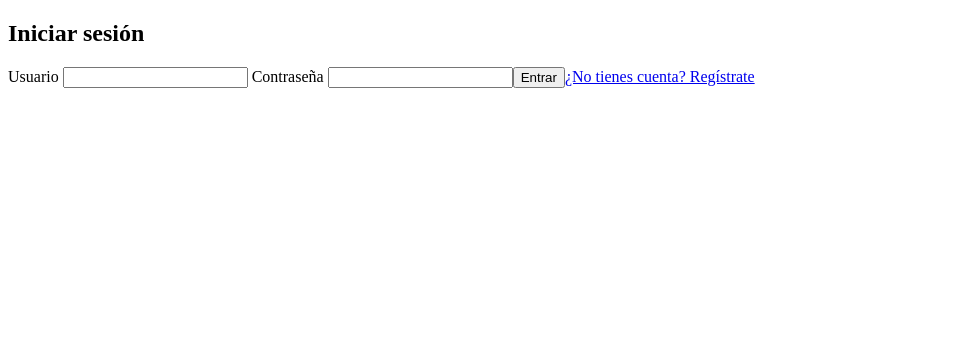
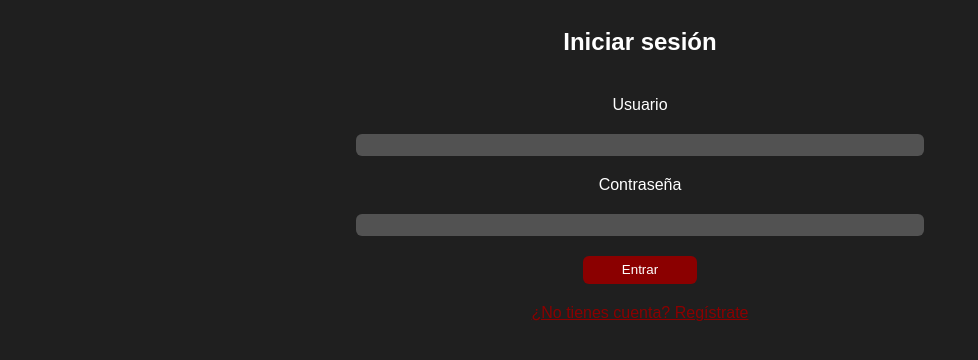
Before and after one commit to djesuscp/SPA_CRUD_Employee-DepartmentV2, an Angular app in the folder frontend/: page /login in a window 1280 px wide. Shown: the top 360 px of the page, without its empty margins (0-978 px from the left). Built offline with nearby package versions, Linux system fonts and the light colour scheme.

Commit message:
Emergency save dated: 2025-06-02 19:56:26

```diff
--- a/frontend/src/app/admin/pages/dashboard/admin-dashboard.component.scss
+++ b/frontend/src/app/admin/pages/dashboard/admin-dashboard.component.scss
@@ -1,62 +1,89 @@
-/* Main menu and nav bar settings.
-:root {
-    color-scheme: dark;
+// Main variables.
+
+// Color.
+$color_base_background: #1f1f1f;
+$color_button: darkred;
+$color_font: white;
+
+// Fonts.
+$font_primary: Arial, Helvetica, sans-serif;
+
+// Borders.
+$border_thickness: 0px;
+$border_radius: 6px;
+
+@mixin flex($direction, $text_align) {
+  display: flex;
+  flex-direction: $direction;
+  text-align: $text_align;
 }
 
-section {
-    display: flex;
+.dashboard-container {
+  @include flex(column, center);
+  background-color: $color_base_background;
+  font-family: $font_primary;
+  color: $color_font;
+  padding: 2rem;
+
+  .content {
+    @include flex(row, center);
     justify-content: space-around;
-    background-color: darkred;
-    margin-bottom: 1em;
-}
-
-button, a {
-    background-color: darkred;
-    text-decoration: none;
-    text-align: center;
-    color: white;
-}
-
-button {
-    border: 0px;
-    border-radius: 6px;
-    padding: 0.75em;
-}
-
-a {
-    border: 0px;
-    padding: 0.75em;
-    width: 100%;
-}
-
-button:hover, a:hover {
-    background-color: red;
-}
-
-button:active, a:active {
-    background-color: pink;
-}*/
-
-
-.dashboard-container {
-  //font-family: Arial, Helvetica, sans-serif;
-  //color: $color_font;
-  padding: 2rem;
-  h1 {
-    margin-bottom: 1rem;
-  }
-
-  .section {
-    margin-bottom: 2rem;
+    section {
+      border: 4px solid lighten($color: $color_base_background, $amount: 10%);
+      padding: 2em;
+      margin-bottom: 2em;
+      width: 45%;
+      justify-items: center;
+      h2 {
+        margin-bottom: 1.5em;
+      }
+      form {
+        @include flex(column, center);
+        width: 45%;
+        gap: 0.75em;
+        select {
+          background-color: lighten($color: $color_base_background, $amount: 20%);
+          color: $color_font;
+        }
+        input {
+          background-color: lighten($color: $color_base_background, $amount: 20%);
+          color: $color_font;
+          border: $border_thickness;
+          border-radius: $border_radius;
+          height: 1.5em;
+        }
+      }
+    }
   }
 
   .error {
     color: red;
     font-weight: bold;
   }
+
+  button {
+    border: $border_thickness;
+    border-radius: $border_radius;
+    padding: 0.5em;
+    background-color: $color_button;
+    text-decoration: none;
+    text-align: center;
+    color: white;
+    &:hover {
+      background-color: lighten($color: $color_button, $amount: 25%);
+    }
+    &:active {
+      background-color: lighten($color: $color_button, $amount: 45%);
+    }
+    &:disabled {
+      background-color: lighten($color: $color_base_background, $amount: 15%);
+      color: darken($color: $color_font, $amount: 25%);
+    }
+  }
 }
 
 table {
+  background-color: lighten($color: $color_base_background, $amount: 20%);
   width: 100%;
   border-collapse: collapse;
   margin-bottom: 2rem;
@@ -68,10 +95,25 @@ table {
   }
 
   th {
-    background-color: #f4f4f4;
+    background-color: lighten($color: $color_base_background, $amount: 15%);
   }
 
-  button {
-    margin-right: 0.5rem;
+  .tButtons {
+    @include flex(row, center);
+    justify-content: center;
+    gap: 0.35em;
+  }
+
+  .edit {
+    width: 45%;
+  }
+
+  .delete {
+    width: 45%;
   }
 }
+
+.logout {
+  width: 20%;
+  align-self: center;
+}
--- a/frontend/src/app/auth/pages/login/login.component.html
+++ b/frontend/src/app/auth/pages/login/login.component.html
@@ -3,13 +3,13 @@
 
   <label>
     Usuario
-    <input formControlName="login" />
   </label>
+  <input formControlName="login" />
 
   <label>
     Contraseña
-    <input type="password" formControlName="password" />
   </label>
+  <input type="password" formControlName="password" />
 
   <button type="submit">Entrar</button>
 
--- a/frontend/src/app/auth/pages/login/login.component.scss
+++ b/frontend/src/app/auth/pages/login/login.component.scss
@@ -0,0 +1,64 @@
+// Main variables.
+
+// Color.
+$color_base_background: #1f1f1f;
+$color_button: darkred;
+$color_font: white;
+
+// Fonts.
+$font_primary: Arial, Helvetica, sans-serif;
+
+// Borders.
+$border_thickness: 0px;
+$border_radius: 6px;
+
+@mixin flex($direction, $text_align) {
+  display: flex;
+  flex-direction: $direction;
+  text-align: $text_align;
+}
+
+
+form {
+    justify-self: center;
+    @include flex(column, center);
+    width: 45%;
+    gap: 1.25em;
+    select {
+      background-color: lighten($color: $color_base_background, $amount: 20%);
+      color: $color_font;
+    }
+    input {
+      background-color: lighten($color: $color_base_background, $amount: 20%);
+      color: $color_font;
+      border: $border_thickness;
+      border-radius: $border_radius;
+      height: 1.5em;
+    }
+    button {
+        width: 20%;
+        align-self: center;
+        border: $border_thickness;
+        border-radius: $border_radius;
+        padding: 0.5em;
+        background-color: $color_button;
+        text-decoration: none;
+        color: white;
+        &:hover {
+        background-color: lighten($color: $color_button, $amount: 25%);
+        }
+        &:active {
+        background-color: lighten($color: $color_button, $amount: 45%);
+        }
+        &:disabled {
+        background-color: lighten($color: $color_base_background, $amount: 15%);
+        color: darken($color: $color_font, $amount: 25%);
+        }
+    }
+    a {
+        color: $color_button;
+        &:active {
+            color: darken($color: $color_button, $amount: 10%);
+        }
+    }
+}
--- a/frontend/src/app/auth/pages/register/register.component.html
+++ b/frontend/src/app/auth/pages/register/register.component.html
@@ -1,46 +1,6 @@
-<!-- <form [formGroup]="employeeForm" (ngSubmit)="onSubmit()">
-  <h2>Registro</h2>
+<form [formGroup]="employeeForm" (ngSubmit)="onSubmit()">
 
-  <label>
-    DNI/NIE:
-    <input formControlName="id" />
-  </label>
-
-  <label>
-    Nombre completo
-    <input formControlName="fullName" />
-  </label>
-
-  <label>
-    Usuario
-    <input formControlName="login" />
-  </label>
-
-  <label>
-    Contraseña
-    <input type="password" formControlName="password" />
-  </label>
-
-  <label>
-    Departamento
-    <input formControlName="departmentId" />
-  </label>
-
-  <button type="submit">Registrarse</button>
-
-  <a routerLink="/login">¿Ya tienes cuenta? Inicia sesión</a>
-
-</form> -->
-
-<form [formGroup]="employeeForm" (ngSubmit)="onSubmit()">
-  <!-- <div *ngIf="!editingEmployeeId">
-    <label for="id">ID (DNI/NIE):</label>
-    <input id="id" formControlName="id" type="text" />
-    <div *ngIf="employeeForm.get('id')?.touched && employeeForm.get('id')?.invalid" class="error">
-      <small *ngIf="employeeForm.get('id')?.errors?.['required']">El ID es obligatorio.</small>
-      <small *ngIf="employeeForm.get('id')?.errors?.['pattern']">Formato de ID inválido (DNI/NIE).</small>
-    </div>
-  </div> -->
+  <h2>Regístrate</h2>
 
   <label for="id">ID (DNI/NIE):</label>
   <input id="id" formControlName="id" type="text" />
@@ -79,4 +39,6 @@
   <button type="submit" [disabled]="employeeForm.invalid">
     Registrarse
   </button>
+
+  <a routerLink="/login">¿Ya tienes cuenta? Inicia sesión</a>
 </form>
--- a/frontend/src/app/auth/pages/register/register.component.scss
+++ b/frontend/src/app/auth/pages/register/register.component.scss
@@ -1,3 +1,68 @@
+// Main variables.
+
+// Color.
+$color_base_background: #1f1f1f;
+$color_button: darkred;
+$color_font: white;
+
+// Fonts.
+$font_primary: Arial, Helvetica, sans-serif;
+
+// Borders.
+$border_thickness: 0px;
+$border_radius: 6px;
+
+@mixin flex($direction, $text_align) {
+  display: flex;
+  flex-direction: $direction;
+  text-align: $text_align;
+}
+
+
+form {
+    justify-self: center;
+    @include flex(column, center);
+    width: 45%;
+    gap: 1.25em;
+    select {
+      background-color: lighten($color: $color_base_background, $amount: 20%);
+      color: $color_font;
+    }
+    input {
+      background-color: lighten($color: $color_base_background, $amount: 20%);
+      color: $color_font;
+      border: $border_thickness;
+      border-radius: $border_radius;
+      height: 1.5em;
+    }
+    button {
+        width: 20%;
+        align-self: center;
+        border: $border_thickness;
+        border-radius: $border_radius;
+        padding: 0.5em;
+        background-color: $color_button;
+        text-decoration: none;
+        color: white;
+        &:hover {
+        background-color: lighten($color: $color_button, $amount: 25%);
+        }
+        &:active {
+        background-color: lighten($color: $color_button, $amount: 45%);
+        }
+        &:disabled {
+        background-color: lighten($color: $color_base_background, $amount: 15%);
+        color: darken($color: $color_font, $amount: 25%);
+        }
+    }
+    a {
+        color: $color_button;
+        &:active {
+            color: darken($color: $color_button, $amount: 10%);
+        }
+    }
+}
+
 .error {
     color: red;
     font-weight: bold;
--- a/frontend/src/app/employee/pages/dashboard/employee-dashboard.component.html
+++ b/frontend/src/app/employee/pages/dashboard/employee-dashboard.component.html
@@ -47,8 +47,8 @@
       </tr>
     </tbody>
   </table>
+  <button (click)="logOut()">Log Out</button>
 </div>
-
 <ng-template #noEmployee>
   <p>No se ha cargado ningún empleado.</p>
 </ng-template>
--- a/frontend/src/app/employee/pages/dashboard/employee-dashboard.component.ts
+++ b/frontend/src/app/employee/pages/dashboard/employee-dashboard.component.ts
@@ -42,5 +42,8 @@ export class EmployeeDashboardComponent {
     });
   }
 
+  logOut() {
+    this.authService.logout();
+  }
 
 }
--- a/frontend/src/styles.scss
+++ b/frontend/src/styles.scss
@@ -1,3 +1,23 @@
+// Main variables.
+
+// Color.
+$color_base_background: #1f1f1f;
+$color_button: darkred;
+$color_font: white;
+
+// Fonts.
+$font_primary: Arial, Helvetica, sans-serif;
+
+// Borders.
+$border_thickness: 0px;
+$border_radius: 6px;
+
+body {
+    background-color: $color_base_background;
+    font-family: $font_primary;
+    color: $color_font;
+}
+
 /* You can add global styles to this file, and also import other style files */
 // Cambiar fondo, texto y bordes
 .toast-success {
```
Also changed, not shown: frontend/src/app/admin/pages/dashboard/admin-dashboard.component.html (+11 -19 lines).
